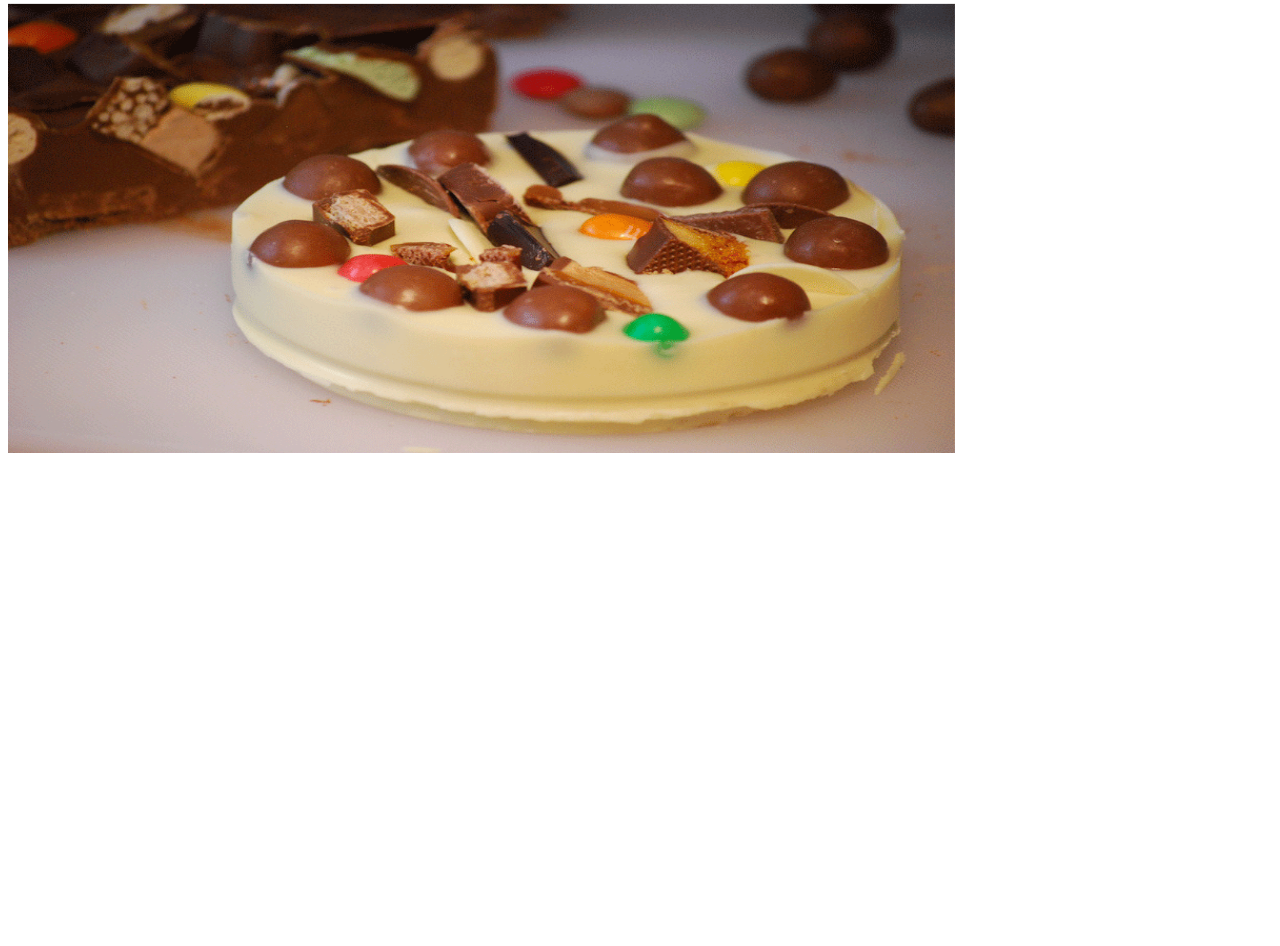
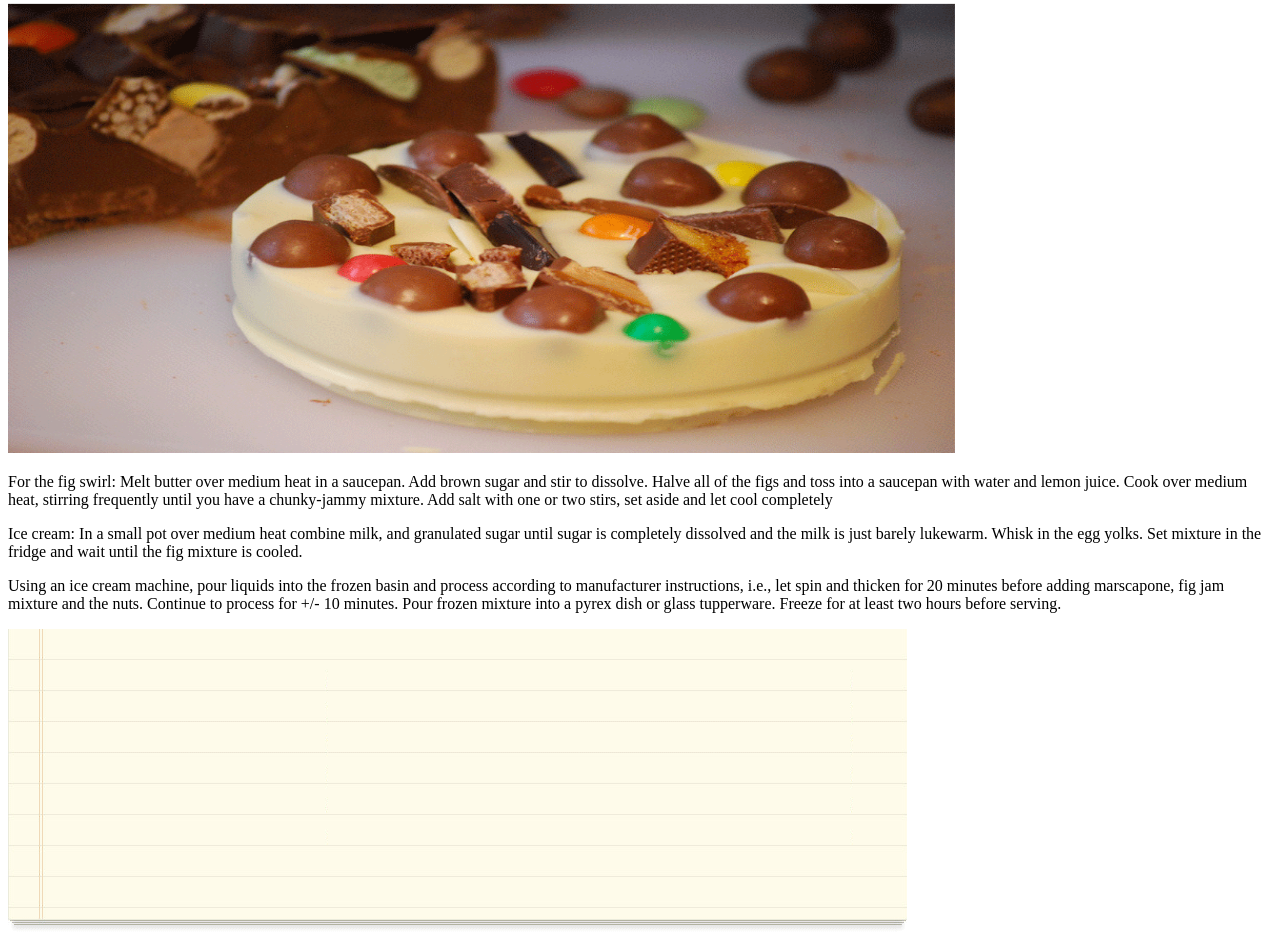
Before and after one commit to orsadude2/chocolate-pizza, a plain HTML site: page index.html in a window 1280 px wide. Shown: the part 506-1452 px from the top of the page. Before the commit the page ends 971 px from the top, so only its background shows below. Drawn offline with Linux system fonts and the light colour scheme.

Commit message:
added instructions and notebook paper background

```diff
--- a/index.html
+++ b/index.html
@@ -42,7 +42,19 @@
    </div>
  </div>
 
+ <div class="instructions">
 
+   <p>For the fig swirl: Melt butter over medium heat in a saucepan. Add brown sugar and stir to dissolve.
+Halve all of the figs and toss into a saucepan with water and lemon juice. Cook over medium heat, stirring frequently until you have a chunky-jammy mixture. Add salt with one or two stirs, set aside and let cool completely </p>
+
+   <p>Ice cream: In a small pot over medium heat combine milk, and granulated sugar until sugar is completely dissolved and the milk is just barely lukewarm. Whisk in the egg yolks. Set mixture in the fridge and wait until the fig mixture is cooled.</p>
+
+   <p>Using an ice cream machine, pour liquids into the frozen basin and process according to manufacturer instructions, i.e., let spin and thicken for 20 minutes before adding marscapone, fig jam mixture and the nuts. Continue to process for +/- 10 minutes. Pour frozen mixture into a pyrex dish or glass tupperware. Freeze for at least two hours before serving.</p>
+
+ </div>
+
+ <div id="ingredientlistbg">
+   <img src="img/list-bg.png" alt="Yellow Notebook Paper Background" />
 
   </body>
 </html>
```
